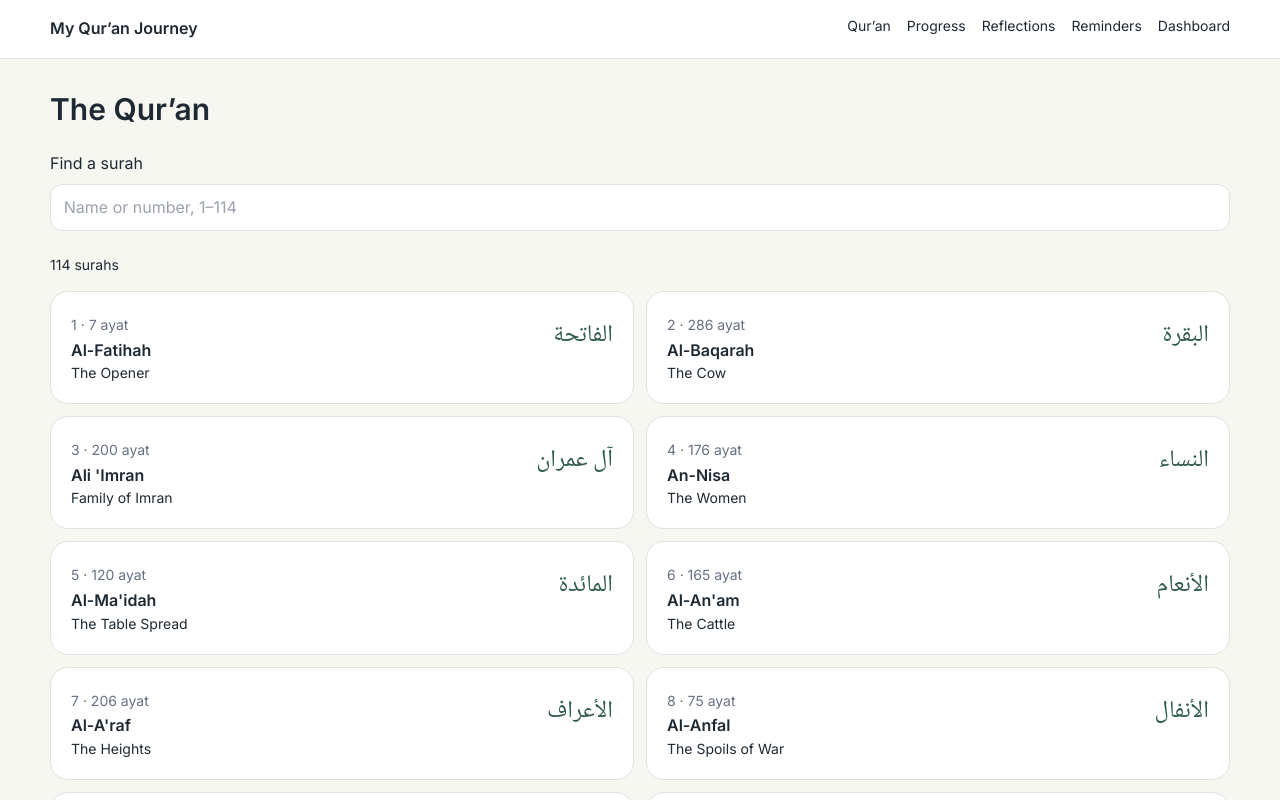
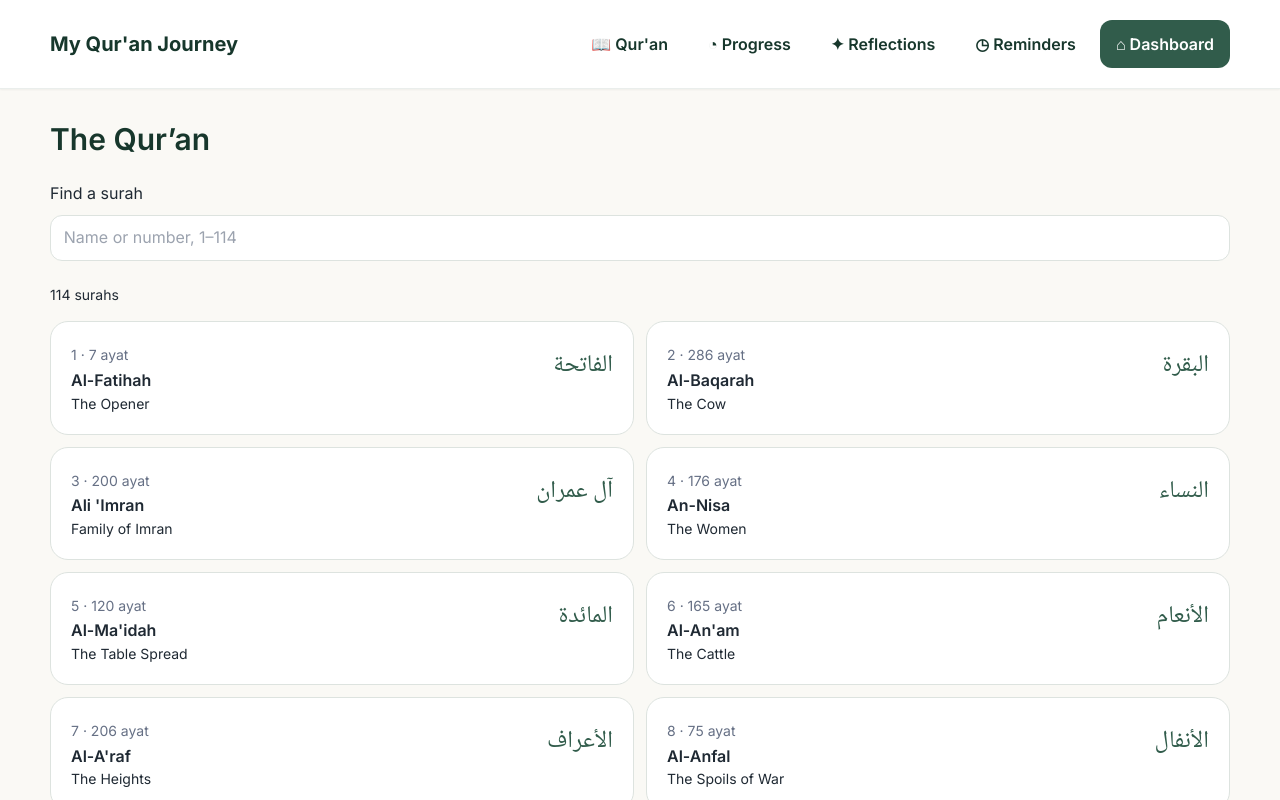
Before and after one commit to amthub-ph/my-quran-journey, a Next.js app: page /quran in a window 1280 px wide. Shown: the top 800 px of the page. Built offline with nearby package versions, Linux system fonts and the light colour scheme.

Commit message:
Improve dashboard navigation and remove duplicate greeting

```diff
--- a/app/protected/page.tsx
+++ b/app/protected/page.tsx
@@ -45,7 +45,7 @@ export default async function ProtectedPage() {
   const dailyGoal = profile?.daily_goal || 10;
 
   return (
-    <JourneyShell title={`Assalāmu ʿalaykum, ${firstName}`}>
+    <JourneyShell>
       <div className="space-y-7">
 
         {/* HERO */}
--- a/components/journey-shell.tsx
+++ b/components/journey-shell.tsx
@@ -1,4 +1,74 @@
 import Link from "next/link";
-export function JourneyShell({title, children}: {title:string; children:React.ReactNode}) {
-  return <main className="min-h-screen"><header className="border-b border-[var(--border)] bg-white"><div className="quran-container py-4 flex flex-wrap justify-between gap-4"><Link href="/protected" className="font-semibold">My Qur’an Journey</Link><nav aria-label="Main navigation" className="flex flex-wrap gap-4 text-sm"><Link href="/quran">Qur’an</Link><Link href="/progress">Progress</Link><Link href="/reflections">Reflections</Link><Link href="/reminders">Reminders</Link><Link href="/protected">Dashboard</Link></nav></div></header><section className="quran-container py-8"><h1 className="text-3xl font-semibold mb-6">{title}</h1>{children}</section></main>;
+
+export function JourneyShell({
+  title,
+  children,
+}: {
+  title?: string;
+  children: React.ReactNode;
+}) {
+  return (
+    <main className="min-h-screen bg-[#FAF9F5]">
+      <header className="border-b border-[#315C4B]/10 bg-white shadow-sm">
+        <div className="quran-container flex flex-wrap items-center justify-between gap-4 py-5">
+          <Link
+            href="/protected"
+            className="text-xl font-bold text-[#17372C] transition hover:text-[#315C4B]"
+          >
+            My Qur&apos;an Journey
+          </Link>
+
+          <nav
+            aria-label="Main navigation"
+            className="flex flex-wrap items-center gap-2 text-base font-semibold"
+          >
+            <Link
+              href="/quran"
+              className="rounded-xl px-4 py-3 text-[#17372C] transition hover:bg-[#F3EEE2] hover:text-[#315C4B]"
+            >
+              📖 Qur&apos;an
+            </Link>
+
+            <Link
+              href="/progress"
+              className="rounded-xl px-4 py-3 text-[#17372C] transition hover:bg-[#F3EEE2] hover:text-[#315C4B]"
+            >
+              ◔ Progress
+            </Link>
+
+            <Link
+              href="/reflections"
+              className="rounded-xl px-4 py-3 text-[#17372C] transition hover:bg-[#F3EEE2] hover:text-[#315C4B]"
+            >
+              ✦ Reflections
+            </Link>
+
+            <Link
+              href="/reminders"
+              className="rounded-xl px-4 py-3 text-[#17372C] transition hover:bg-[#F3EEE2] hover:text-[#315C4B]"
+            >
+              ◷ Reminders
+            </Link>
+
+            <Link
+              href="/protected"
+              className="rounded-xl bg-[#315C4B] px-4 py-3 text-white transition hover:bg-[#264A3D]"
+            >
+              ⌂ Dashboard
+            </Link>
+          </nav>
+        </div>
+      </header>
+
+      <section className="quran-container py-8">
+        {title && (
+          <h1 className="mb-6 text-3xl font-semibold text-[#17372C]">
+            {title}
+          </h1>
+        )}
+
+        {children}
+      </section>
+    </main>
+  );
 }
```
